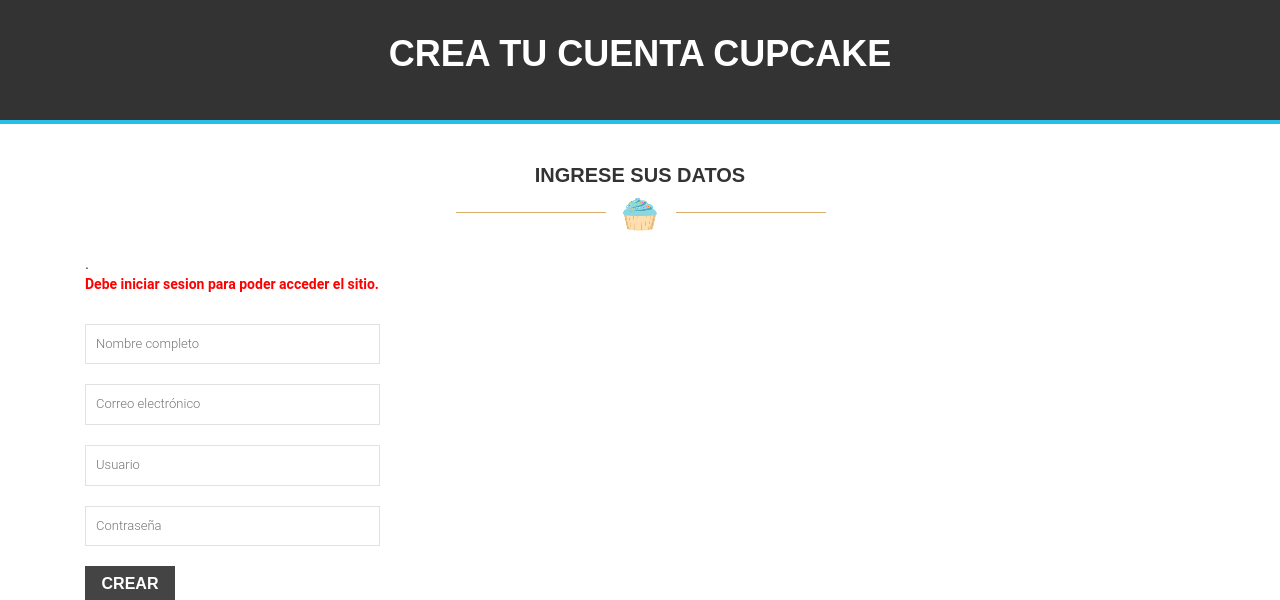
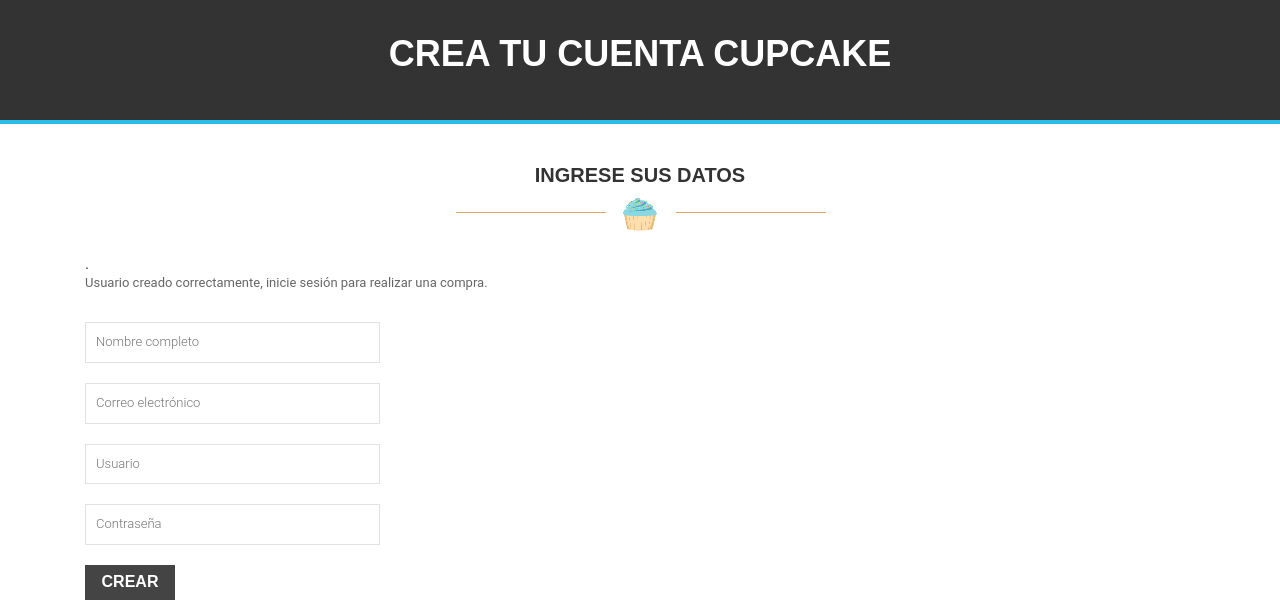
Before and after one commit to osaeljm/hola, a PHP site: page /registrarse.php?error=2 in a window 1280 px wide. Shown: the part 170-770 px from the top of the page. Run offline with PHP 8.4, Linux system fonts and the light colour scheme; some libraries are stand-ins or nearby versions.

Commit message:
Actualizacion

```diff
--- a/PROYECTO/registrarse.php
+++ b/PROYECTO/registrarse.php
@@ -124,17 +124,41 @@ http://www.templatemo.com/preview/templatemo_417_grill
                                                 $err = isset($_GET['error']) ? $_GET['error'] : null ;
 
                                                 if($err==1){
-                                                    echo "<p class='error-login'>Usuario o contraseña erróneos.</p>";
+                                                    echo "<p class='error-login'>Error al crear usuario.</p>";
                                                 }
                                                 if($err==2){
-                                                    echo ".<p class='error-login'>Debe iniciar sesion para poder acceder el sitio.</p>";
+                                                    echo ".<p class=''>Usuario creado correctamente, inicie sesión para realizar una compra.</p>";
                                                 }
                                                 if($err==3){
-                                                    echo "<p class='error-login'>Debe iniciar sesion antes de comprar</p>.";
+                                                    echo "<p class='error-login'>Debe digitar su nombre completo.</p>";
+                                                }
+                                                if($err==4){
+                                                    echo "<p class='error-login'>El nombre completo es muy extenso.</p>";
+                                                }
+                                                if($err==5){
+                                                    echo "<p class='error-login'>Debe digitar el correo electrónico.</p>";
+                                                }
+                                                if($err==6){
+                                                    echo "<p class='error-login'>Correo electrónico inválido.</p>";
+                                                }
+                                                if($err==7){
+                                                    echo "<p class='error-login'>Debe digitar su nombre completo.</p>";
+                                                }
+                                                if($err==8){
+                                                    echo "<p class='error-login'>El nombre de usuario no debe ser mayor a 15 caracteres.</p>";
+                                                }
+                                                if($err==9){
+                                                    echo "<p class='error-login'>Nombre de usuario incorrecto, ya este usuario existe digite uno nuevo.</p>";
+                                                }
+                                                if($err==10){
+                                                    echo "<p class='error-login'>Debe digitar su contraseña.</p>";
+                                                }
+                                                if($err==11){
+                                                    echo "<p class='error-login'>El nombre de usuario no debe ser mayor a 10 caracteres.</p>";
                                                 }
                                                 ?>
 
-                                                <form  action="autenticacion/crear_usuario.php" method="post" class="send-message" onsubmit="return validaform()">
+                                                <form  action="crear_usuario.php" method="post" class="send-message" onsubmit="">
                                                     <div class="row">
 
                                                         <div class="name col-md-5">
```
Also changed, not shown: PROYECTO/crear_usuario.php (+63 -10 lines).
